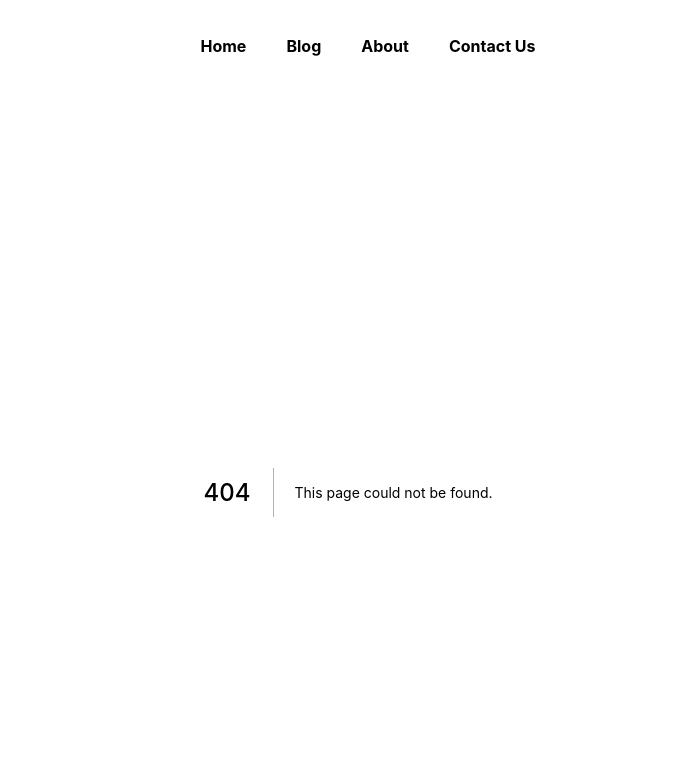
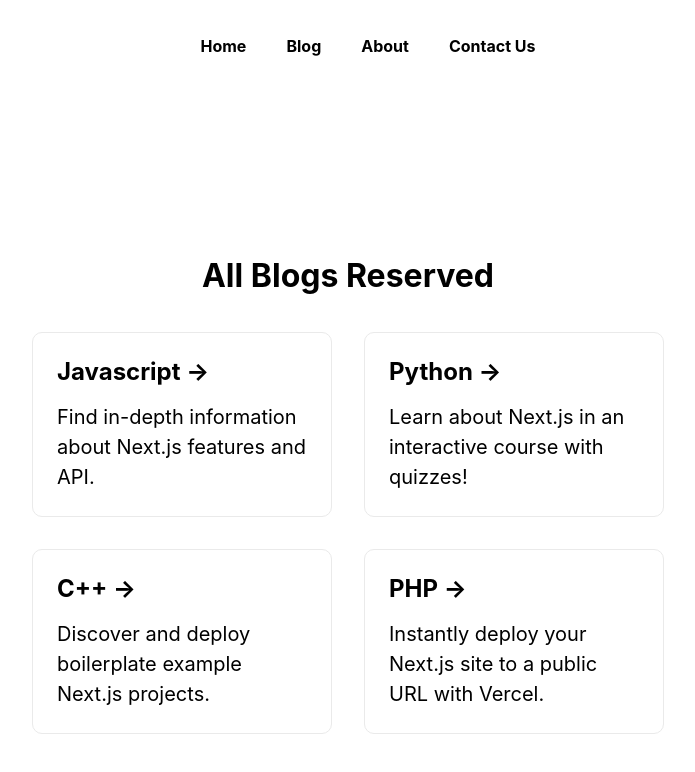
Before and after one commit to PSR0001/my-blog, a Next.js app: page /Blog in a window 1280 px wide. Before the commit this address had no page. Shown: the top 772 px of the page, without its empty margins (292-987 px from the left). Built offline with nearby package versions, Linux system fonts and the light colour scheme.

Commit message:
add blog post

```diff
--- a/components/Navbar.js
+++ b/components/Navbar.js
@@ -7,7 +7,7 @@
     <nav className={styles.navbar}>
     <ul>
       <li><Link href='/'>Home</Link></li>
-      <li><Link href='/About'>Blog</Link></li>
+      <li><Link href='/Blog'>Blog</Link></li>
       <li><Link href='/About'>About</Link></li>
       <li><Link href='/Contactus'>Contact Us</Link></li>
     </ul>
--- /dev/null
+++ b/pages/Blog.js
@@ -0,0 +1,42 @@
+import React from 'react'
+import styles from '../styles/Blog.module.css'
+import Link from 'next/link'
+const Blog = () => {
+    return (
+        <>
+            <main className={styles.main} >
+                <h1>All Blogs Reserved</h1>
+                <div>
+                    <div className={styles.grid}>
+                        <a href={`/Blogpost/Javascript-learn`} className={styles.card}>
+                            <h2>Javascript &rarr;</h2>
+                            <p>Find in-depth information about Next.js features and API.</p>
+                        </a>
+
+                        <a href="/Blogpost/learn-Python" className={styles.card}>
+                            <h2>Python &rarr;</h2>
+                            <p>Learn about Next.js in an interactive course with quizzes!</p>
+                        </a>
+
+                        <a href="/Blogpost/learn-C++" className={styles.card}>
+                            <h2>C++ &rarr;</h2>
+                            <p>Discover and deploy boilerplate example Next.js projects.</p>
+                        </a>
+
+                        <a href="/Blogpost/learn-PHP" className={styles.card}>
+                            <h2>PHP &rarr;</h2>
+                            <p>
+                                Instantly deploy your Next.js site to a public URL with Vercel.
+                            </p>
+                        </a>
+                    </div>
+
+                </div>
+
+            </main>
+
+        </>
+    )
+}
+
+export default Blog
--- a/pages/index.js
+++ b/pages/index.js
@@ -23,7 +23,7 @@
         </p>
 
         <div className={styles.grid}>
-          <a href="/" className={styles.card}>
+          <a href="/Blog" className={styles.card}>
             <h2>Popular Blog &rarr;</h2>
             <p>Find in-depth information about Next.js features and API.</p>
           </a>
--- /dev/null
+++ b/styles/Blog.module.css
@@ -0,0 +1,62 @@
+.container {
+    padding: 0 2rem;
+  }
+
+  .main {
+    min-height: 100vh;
+    /* padding: 4rem 0; */
+    flex: 1;
+    display: flex;
+    flex-direction: column;
+    justify-content: center;
+    align-items: center;
+  }
+  .grid {
+    display: flex;
+    align-items: center;
+    justify-content: center;
+    flex-wrap: wrap;
+    max-width: 800px;
+  }
+
+  .card {
+    margin: 1rem;
+    padding: 1.5rem;
+    text-align: left;
+    color: inherit;
+    text-decoration: none;
+    border: 1px solid #eaeaea;
+    border-radius: 10px;
+    transition: color 0.15s ease, border-color 0.15s ease;
+    max-width: 300px;
+  }
+
+  .card:hover,
+  .card:focus,
+  .card:active {
+    color: #0070f3;
+    border-color: #0070f3;
+  }
+
+  .card h2 {
+    margin: 0 0 1rem 0;
+    font-size: 1.5rem;
+  }
+
+  .card p {
+    margin: 0;
+    font-size: 1.25rem;
+    line-height: 1.5;
+  }
+
+  .logo {
+    height: 1em;
+    margin-left: 0.5rem;
+  }
+
+  @media (max-width: 600px) {
+    .grid {
+      width: 100%;
+      flex-direction: column;
+    }
+  }
```
